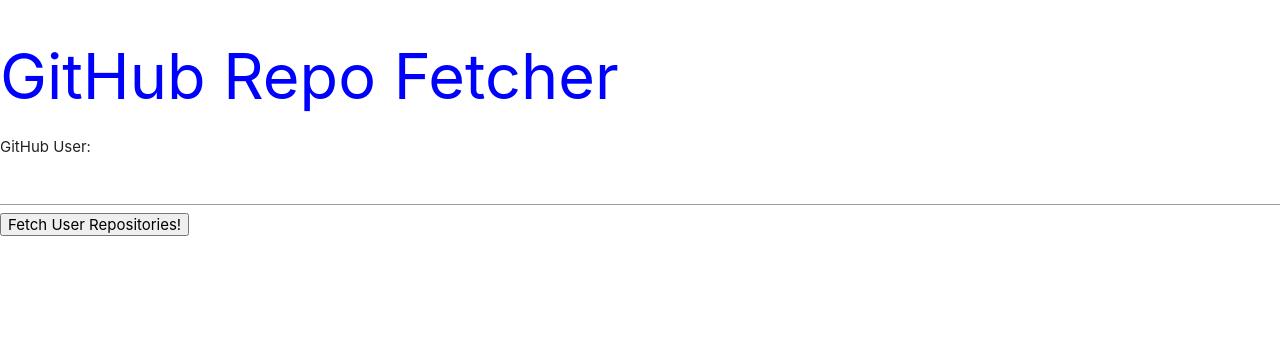
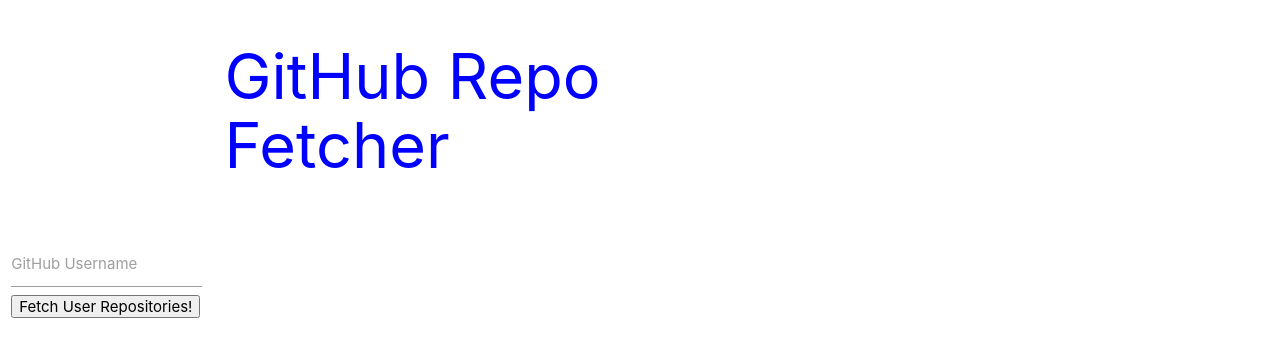
Before and after one commit to rnmessick/github-with-ajax, a plain HTML site: page index.html in a window 1280 px wide. Drawn offline with nearby package versions, Linux system fonts and the light colour scheme.

```diff
--- a/index.html
+++ b/index.html
@@ -16,11 +16,18 @@
 </head>
 
 <body>
+    <div class="row">
+        <div class="col m6 offset-m2">
             <h1>GitHub Repo Fetcher</h1>
-  <form>
-    GitHub User:<input type="text" name="username">
+        </div>
+    </div>
+    <div class="row">
+        <div class="input-field col s2">
+            <input id="username" type="text">
+            <label class="active" for="username">GitHub Username</label>
             <input type="submit" value="Fetch User Repositories!">
-  </form>
+        </div>
+    </div>
     <div class="repo-info">
         <!-- Headline with the username -->
         <!-- List with user repositories -->
```
Also changed, not shown: 1 other file. Lines whose indentation alone changed are shown as unchanged.
